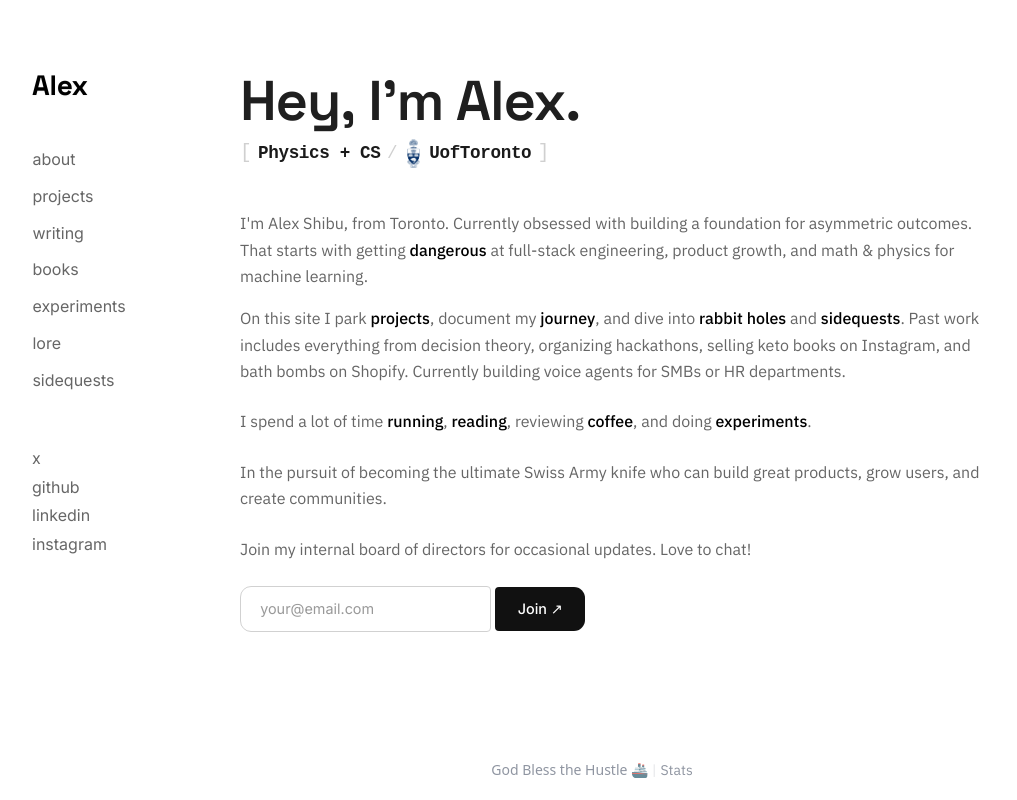
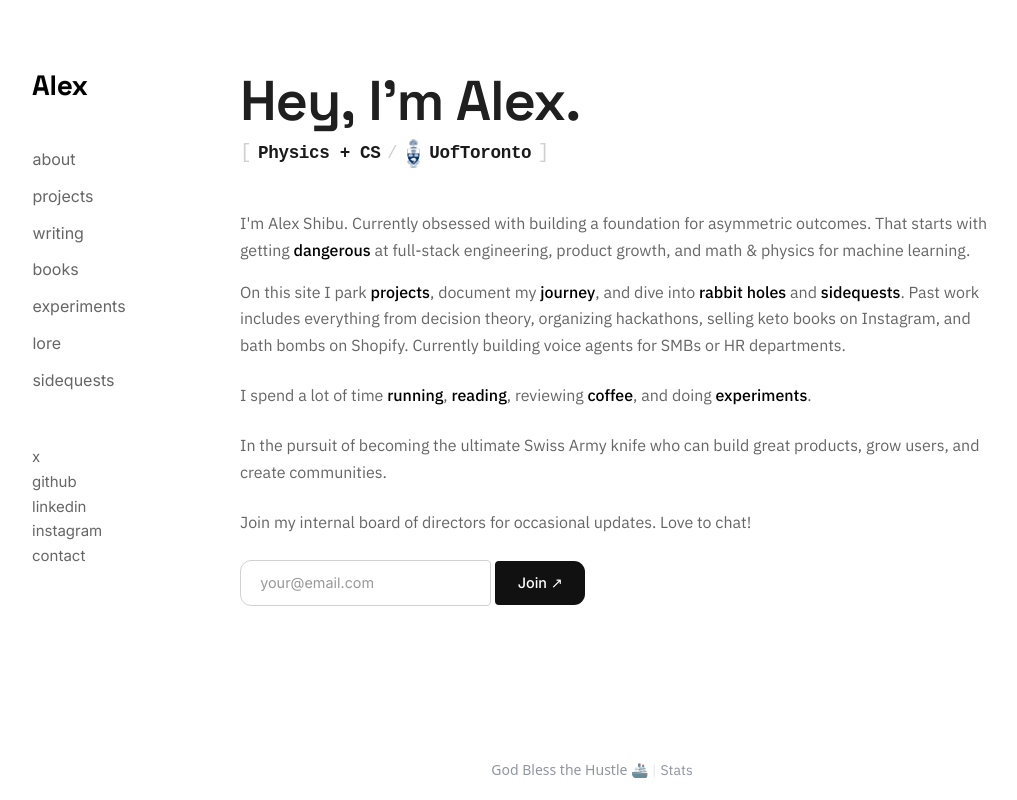
Before and after one commit to alexshibu1/alexshibu.com, a Next.js app: page / in a window 1280 px wide. Shown: the whole page, without its empty margins (48-1065 px from the left). Built offline with nearby package versions, Linux system fonts and the light colour scheme.

Commit message:
i was wokring with chartforce I haven't had much time. this is not good. I need to dev more

```diff
--- a/app/components/sidebar.tsx
+++ b/app/components/sidebar.tsx
@@ -107,6 +107,7 @@ export default function Sidebar() {
           >
             x
           </a>
+
           <a
             href="https://github.com/alexshibu1"
             target="_blank"
@@ -128,6 +129,7 @@ export default function Sidebar() {
           >
             instagram
           </a>
+          <a href="mailto:alexshibu04@gmail.com">contact</a>
         </div>
       </div>
     </>
--- a/app/components/waveHeading.tsx
+++ b/app/components/waveHeading.tsx
@@ -54,12 +54,7 @@ export default function InteractiveHeading() {
         aria-label="Physics and computer science at University of Toronto"
       >
         <span className="v4-bracket" aria-hidden="true">[</span>
-        <a
-          href="https://www.entrepreneurship.artsci.utoronto.ca/news/we-asked-7-founders-what-sparked-your-startup-idea"
-          target="_blank"
-          rel="noreferrer"
-          className="v4-subject v4-link"
-        >Physics + CS</a>
+        <span className="v4-subject">Physics + CS</span>
         <span className="v4-sep" aria-hidden="true">/</span>
         <Image src="/images/Utoronto.png" alt="" width={18} height={18} className="v4-logo" />
         <span className="v4-school">UofToronto</span>
--- a/app/globals.css
+++ b/app/globals.css
@@ -238,9 +238,9 @@ body {
 
   display: flex;
 
-  font-size: 16px;
+  font-size: 15px;
   justify-content: space-between;
-  margin-bottom: 0.3rem;
+  margin-bottom: 0.15rem;
 }
 
 .social-links a:hover {
@@ -1421,7 +1421,7 @@ body {
   }
 
   .sidebar .social-links a {
-    font-size: 18px;
+    font-size: 17px;
     padding: 8px 0;
     min-height: 44px; /* Touch-friendly target size */
     display: flex;
--- a/app/page.tsx
+++ b/app/page.tsx
@@ -48,8 +48,8 @@ export default function Home() {
         />
         <InteractiveHeading />
         <p className="hero-subline">
-          I&apos;m Alex Shibu, from Toronto. Currently obsessed with building a
-          foundation for asymmetric outcomes. That starts with getting{" "}
+          I&apos;m Alex Shibu. Currently obsessed with building a foundation for
+          asymmetric outcomes. That starts with getting{" "}
           <Link href="/technical" className={subtleLink}>
             dangerous
             <span className={linkV4Arrow} aria-hidden="true">
```
